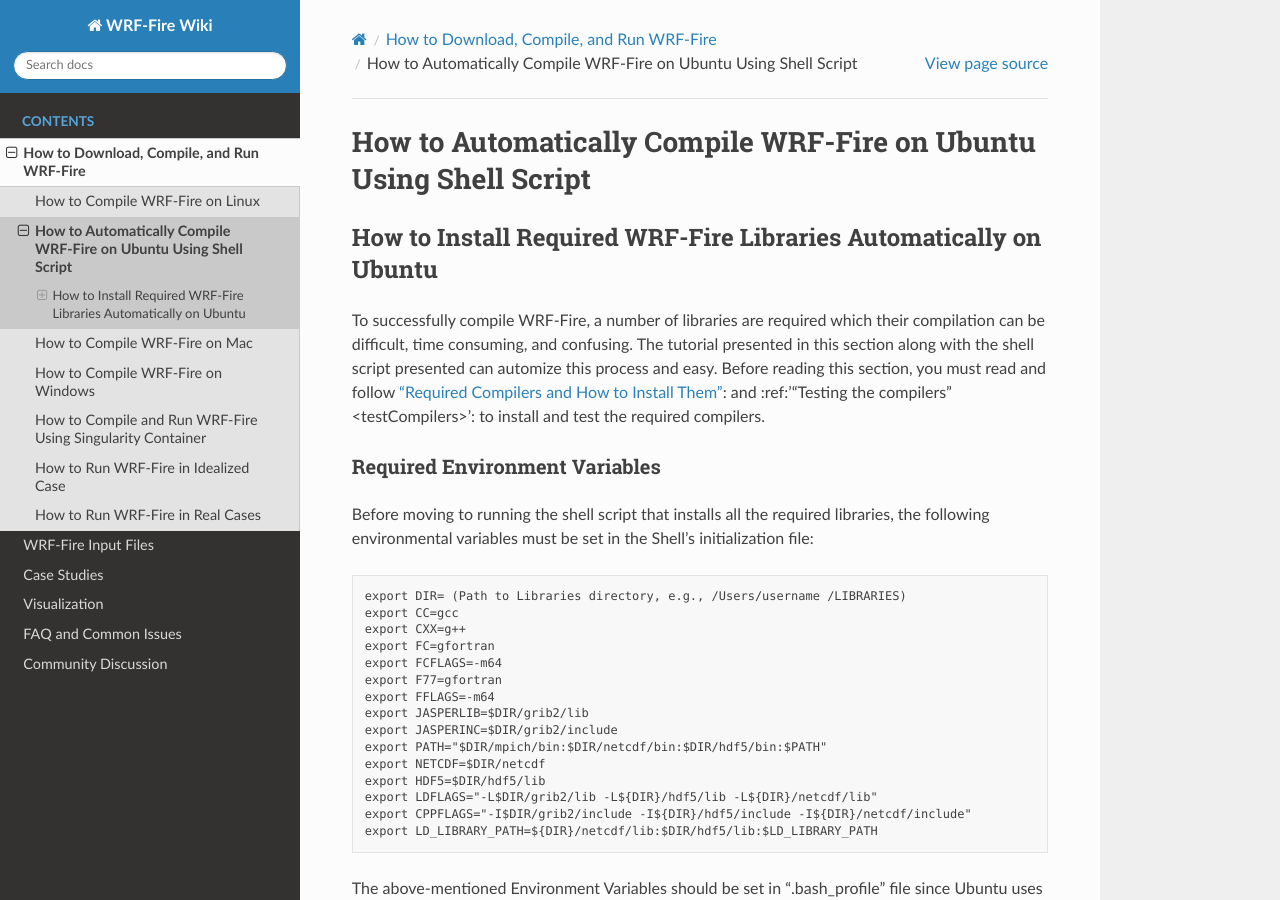
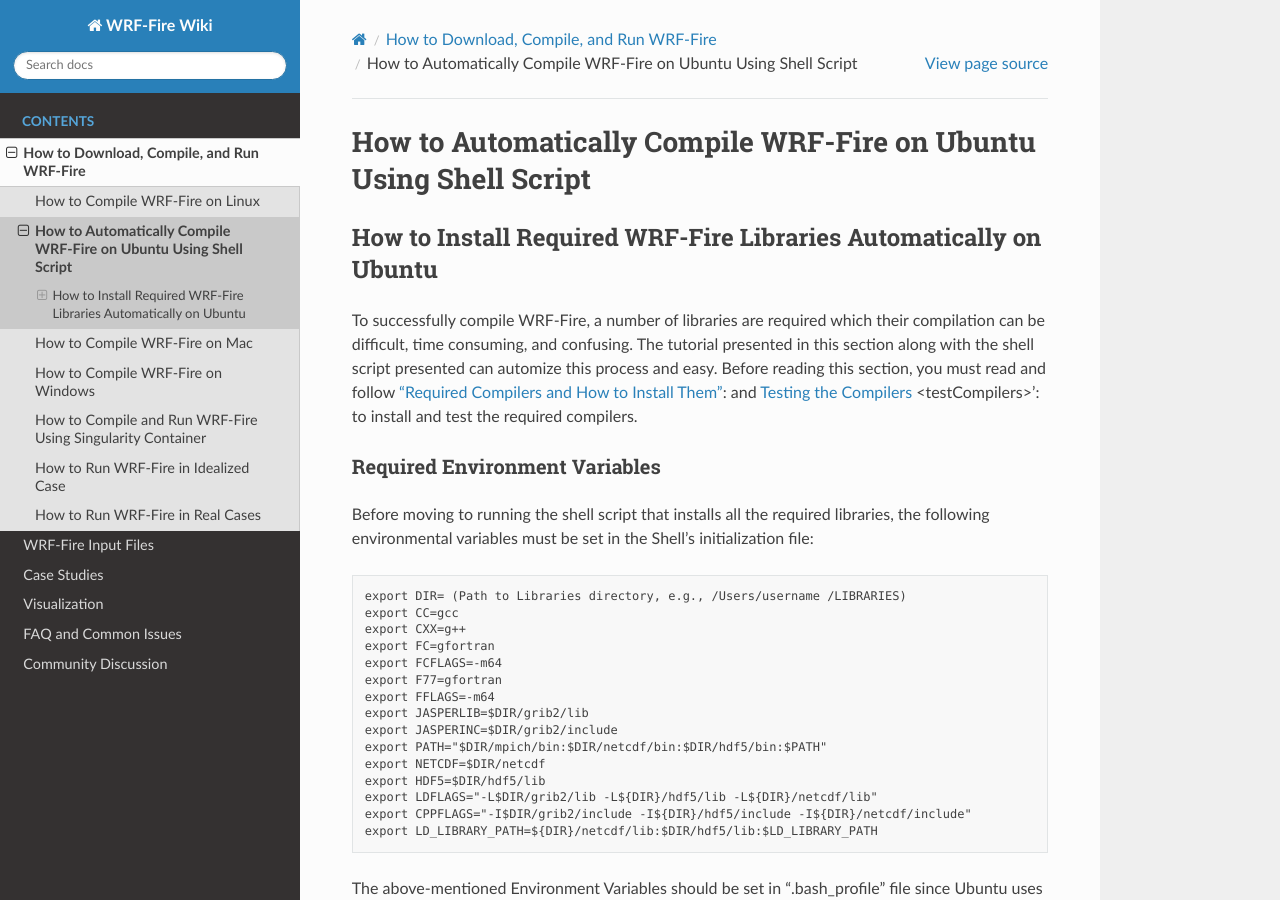
Before and after one commit to WRF-Fire-UNR/UNR-WRF-FIRE, a Sphinx documentation site: the page built from docs/source/Ubuntu.rst, in a window 1280 px wide and 900 px high. Built offline with Sphinx 7.4.7 and the Read the Docs theme 2.0.0, drawn with Linux system fonts in a browser that asks for light colours.

Commit message:
Update Ubuntu.rst

```diff
--- a/docs/source/Ubuntu.rst
+++ b/docs/source/Ubuntu.rst
@@ -7,7 +7,7 @@ How to Automatically Compile WRF-Fire on Ubuntu Using Shell Script
 
 How to Install Required WRF-Fire Libraries Automatically on Ubuntu
 ------------------------------------------------------------------
-To successfully compile WRF-Fire, a number of libraries are required which their compilation can be difficult, time consuming, and confusing. The tutorial presented in this section along with the shell script presented can automize this process and easy. Before reading this section, you must read and follow :ref:`“Required Compilers and How to Install Them” <reqCompilers>`: and :ref:'“Testing the compilers" <testCompilers>': to install and test the required compilers.
+To successfully compile WRF-Fire, a number of libraries are required which their compilation can be difficult, time consuming, and confusing. The tutorial presented in this section along with the shell script presented can automize this process and easy. Before reading this section, you must read and follow :ref:`“Required Compilers and How to Install Them” <reqCompilers>`: and :ref:`Testing the compilers` <testCompilers>': to install and test the required compilers.
 
 Required Environment Variables
 ^^^^^^^^^^^^^^^^^^^^^^^^^^^^^^
```
